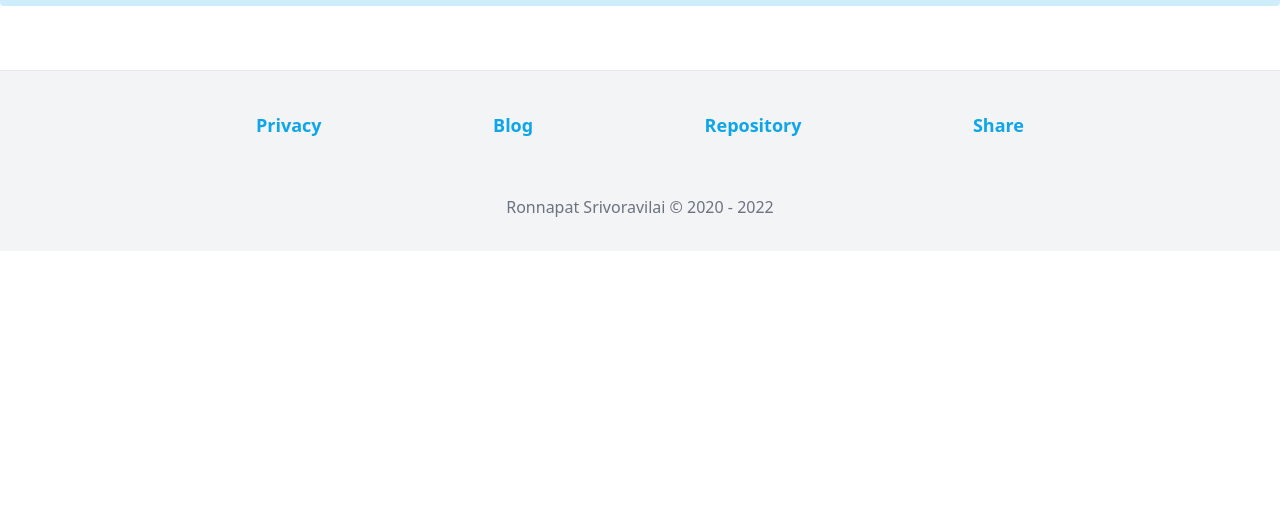
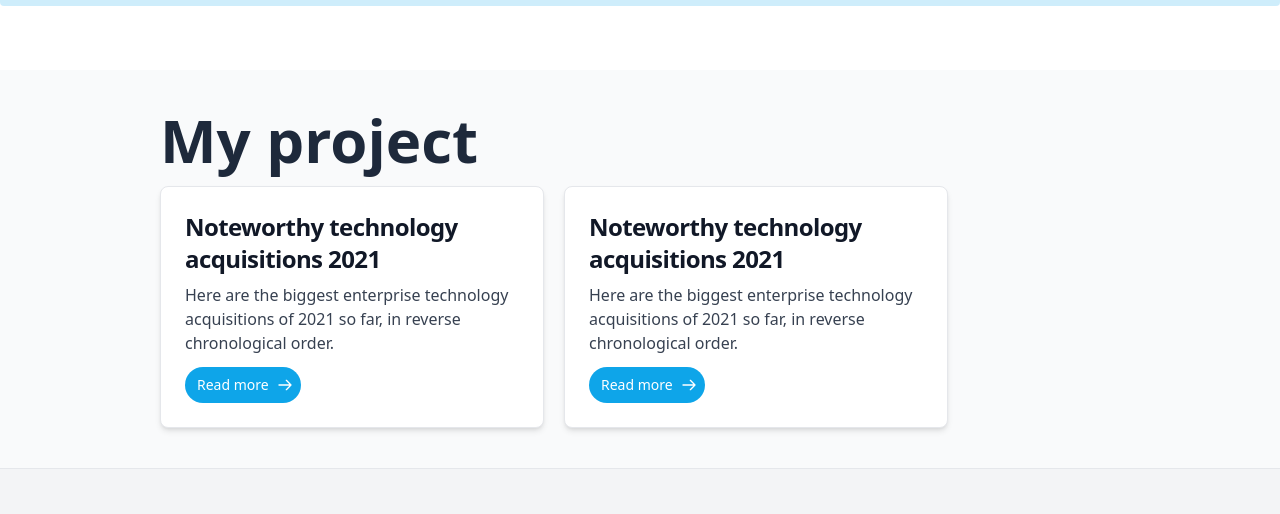
Before and after one commit to ronnapatp/ronnapat.com, a Next.js app: page /en-us in a window 1280 px wide. Shown: the part 1261-1775 px from the top of the page. Before the commit the page ends 1512 px from the top, so only its background shows below. Built offline with nearby package versions, Linux system fonts and the light colour scheme; no server answers.

Commit message:
Add project to main page

```diff
--- /dev/null
+++ b/components/project.js
@@ -0,0 +1,32 @@
+import {
+    ArrowRightIcon
+} from '@heroicons/react/outline'
+export default function () {
+    return(
+        <div className="bg-gray-50 dark:bg-slate-800">
+            <div className="container mx-auto px-6 lg:px-40 py-10">
+                <div className="text-4xl md:text-6xl text-slate-800 dark:text-gray-200 font-semibold mb-4">
+                    My project
+                </div>
+                <div className="md:inline-flex md:space-x-5">
+                    <div className="p-6 max-w-screen md:max-w-sm bg-white rounded-lg border border-gray-200 shadow-md dark:bg-gray-800 dark:border-gray-700 mb-2 md:mb-0">
+                        <h5 className="mb-2 text-2xl font-bold tracking-tight text-gray-900 dark:text-white">Noteworthy technology acquisitions 2021</h5>
+                        <p className="mb-3 font-normal text-gray-700 dark:text-gray-400">Here are the biggest enterprise technology acquisitions of 2021 so far, in reverse chronological order.</p>
+                        <a href="#" className="inline-flex items-center py-2 px-3 text-sm font-medium text-center text-white bg-sky-500 dark:bg-opacity-20 rounded-full hover:bg-sky-600 dark:bg-sky-600 dark:hover:bg-sky-500/20">
+                            Read more
+                            <ArrowRightIcon className="ml-2 -mr-1 w-4 h-4" />
+                        </a>
+                    </div>
+                    <div className="p-6 max-w-screen md:max-w-sm bg-white rounded-lg border border-gray-200 shadow-md dark:bg-gray-800 dark:border-gray-700 mb-2 md:mb-0">
+                        <h5 className="mb-2 text-2xl font-bold tracking-tight text-gray-900 dark:text-white">Noteworthy technology acquisitions 2021</h5>
+                        <p className="mb-3 font-normal text-gray-700 dark:text-gray-400">Here are the biggest enterprise technology acquisitions of 2021 so far, in reverse chronological order.</p>
+                        <a href="#" className="inline-flex items-center py-2 px-3 text-sm font-medium text-center text-white bg-sky-500 dark:bg-opacity-20 rounded-full hover:bg-sky-600 dark:bg-sky-600 dark:hover:bg-sky-500/20">
+                            Read more
+                            <ArrowRightIcon className="ml-2 -mr-1 w-4 h-4" />
+                        </a>
+                    </div>
+                </div>
+            </div>
+        </div>
+    )
+}
--- a/pages/en-us/index.js
+++ b/pages/en-us/index.js
@@ -3,6 +3,7 @@ import Navbar from '../../components/navbar'
 import Head from '../../components/meta'
 import Homeabout from "../../components/home-about";
 import Skill from "../../components/skill";
+import Project from '../../components/project'
 import Footer from "../../components/footer"
 import {
     langenus
@@ -20,6 +21,7 @@ export default function Home() {
             <center>
                 <Skill />
             </center>
+            <Project />
             <Footer />
         </>
     )
```
